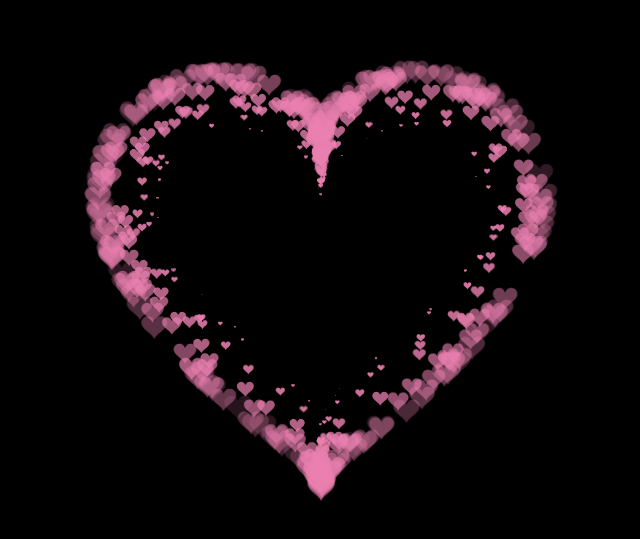
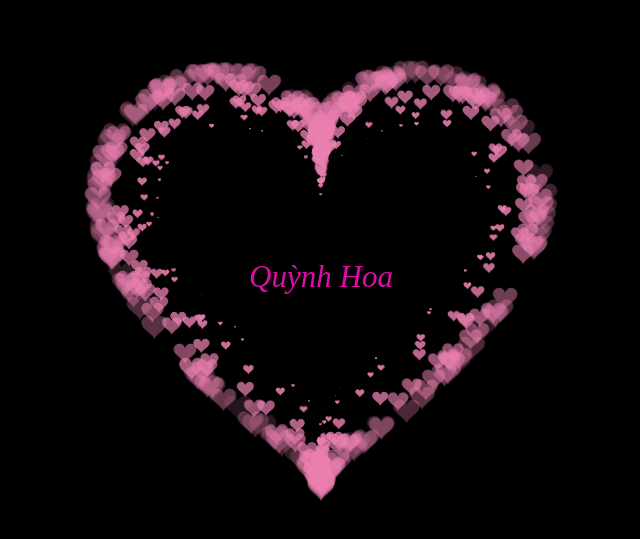
Before and after one commit to hoangcoder2k3/love, a plain HTML site: page index.html in a window 1280 px wide. Shown: the part 123-662 px from the top of the page, without its empty margins (319-959 px from the left). Drawn offline with Linux system fonts and the light colour scheme.

Commit message:
Update index.html

```diff
--- a/index.html
+++ b/index.html
@@ -526,7 +526,7 @@ style="background-color:rgb(0, 0, 0);
       align-items: center;
       justify-content: center;
       margin-bottom: 5px;
-      text-align: center;"></div>
+      text-align: center;">Quỳnh Hoa</div>
  </BODY>
 
 </HTML>
```
